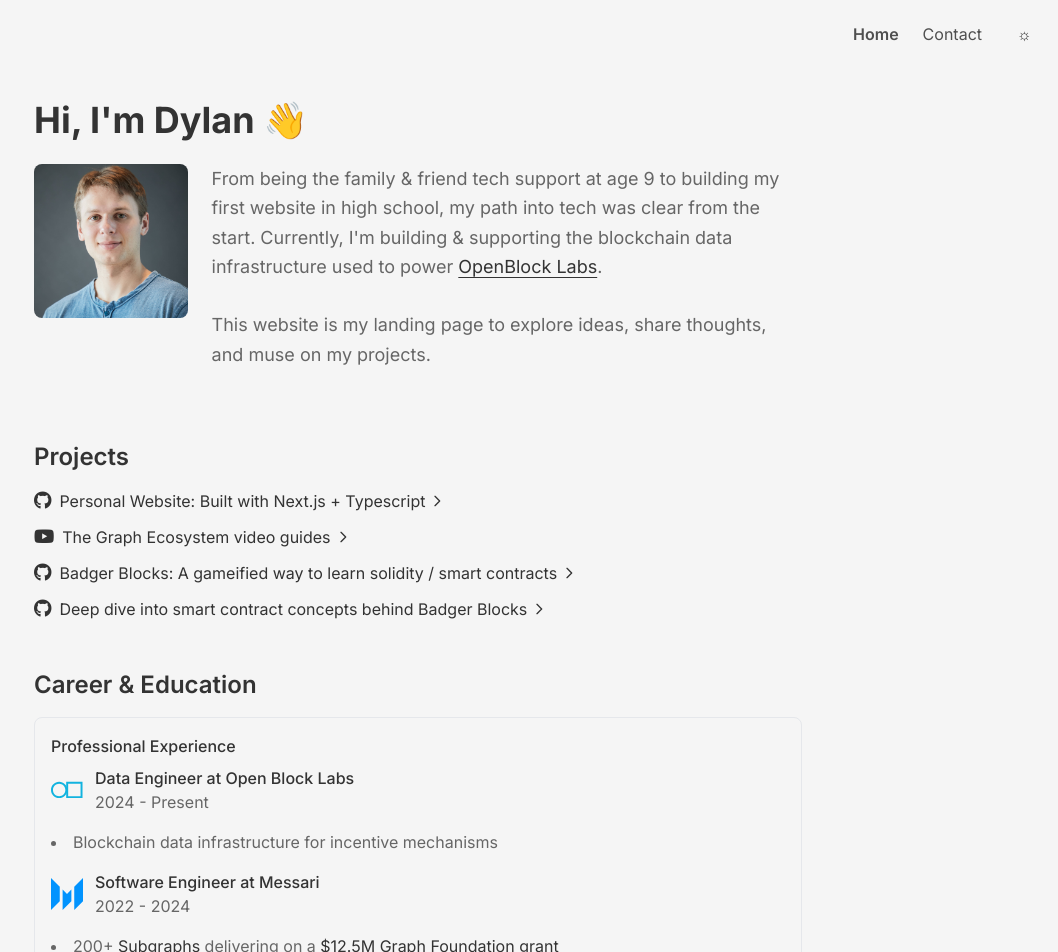
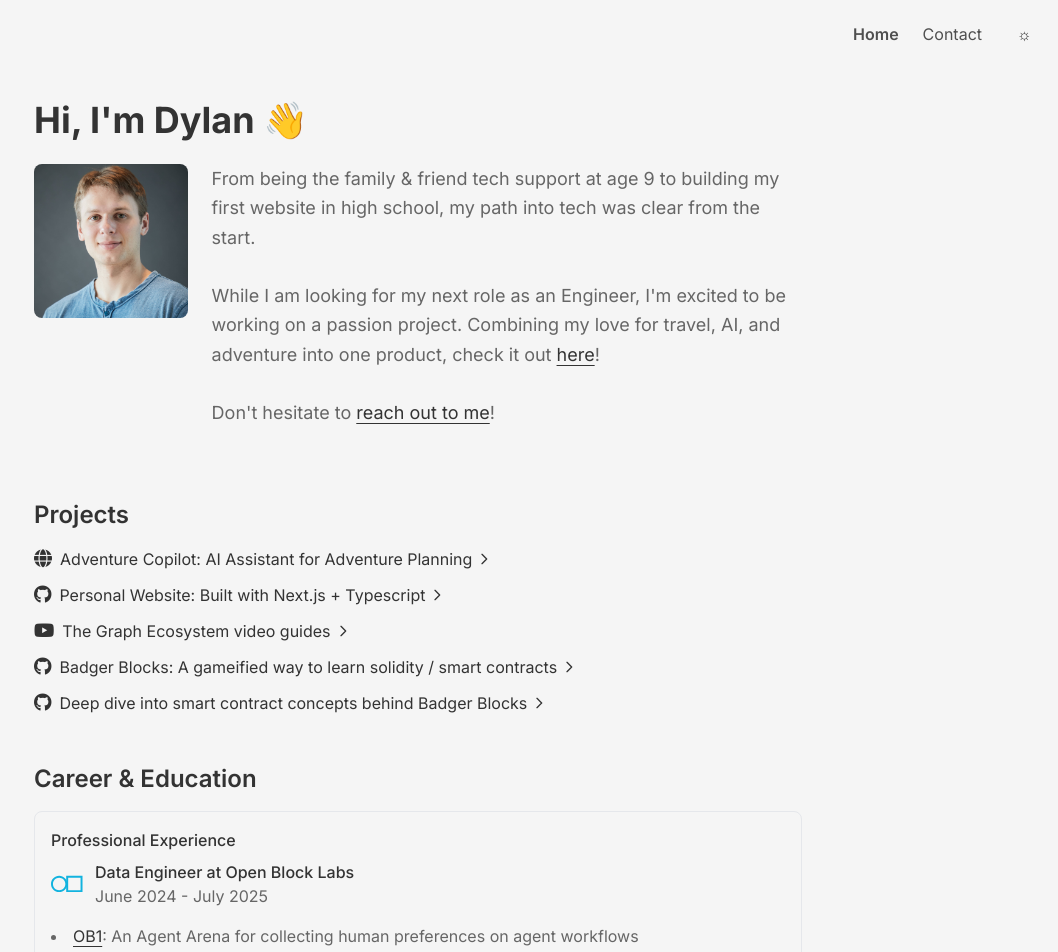
Before and after one commit to melotik/website, a Next.js app: page / in a window 1280 px wide. Shown: the top 952 px of the page, without its empty margins (222-1280 px from the left). Built offline with nearby package versions, Linux system fonts and the light colour scheme.

Commit message:
update landing page with recent life updates

```diff
--- a/app/page.tsx
+++ b/app/page.tsx
@@ -23,18 +23,25 @@
 
           <div className="flex-1">
             <p className="text-lg text-text-secondary leading-relaxed mb-6">
-              From being the family & friend tech support at age 9 to building my first website in high school, my path into tech was clear from the start. Currently, I&apos;m building & supporting the blockchain data infrastructure used to power{' '}
-              <a
-                href="https://www.openblocklabs.com/"
-                target="_blank"
-                rel="noopener noreferrer"
-                className="link-underline"
-              >
-                OpenBlock Labs
-              </a>
-              .
+              From being the family & friend tech support at age 9 to building my first website in high school, my path into tech was clear from the start.
               <br /><br />
-              This website is my landing page to explore ideas, share thoughts, and muse on my projects.
+              While I am looking for my next role as an Engineer, I&apos;m excited to be working on a passion project. Combining my love for travel, AI, and adventure into one product, check it out{' '}
+               <a
+                 href="https://adventure-copilot.vercel.app/"
+                 target="_blank"
+                 rel="noopener noreferrer"
+                 className="link-underline"
+               >
+                 here
+               </a>!
+                               <br /><br />
+                Don&apos;t hesitate to{' '}
+                <a
+                  href="/contact"
+                  className="link-underline"
+                >
+                  reach out to me
+                </a>!
             </p>
           </div>
         </div>
@@ -55,6 +62,17 @@
             <ArrowIcon />
           </a>
           <br /> */}
+                     <a
+             href="https://adventure-copilot.vercel.app/"
+             target="_blank"
+             rel="noopener noreferrer"
+             className="social-link group"
+           >
+             <i className="fas fa-globe text-lg mr-2" />
+             Adventure Copilot: AI Assistant for Adventure Planning
+             <ArrowIcon />
+           </a>
+          <br />
           <a
             href="https://github.com/melotik/website"
             target="_blank"
@@ -127,11 +145,19 @@
                   </a>
                   <div>
                     <h4 className="font-medium">Data Engineer at Open Block Labs</h4>
-                    <p className="text-text-secondary">2024 - Present</p>
+                    <p className="text-text-secondary">June 2024 - July 2025</p>
                   </div>
                 </div>
 
                 <ul className="list-disc list-inside text-text-secondary">
+                  <li><a
+                    href="https://www.obl.dev/"
+                    target="_blank"
+                    rel="noopener noreferrer"
+                    className="link-underline"
+                  >
+                    OB1
+                  </a>: An Agent Arena for collecting human preferences on agent workflows</li>
                   <li>Blockchain data infrastructure for incentive mechanisms</li>
                 </ul>
               </div>
@@ -154,7 +180,7 @@
                   </a>
                   <div>
                     <h4 className="font-medium">Software Engineer at Messari</h4>
-                    <p className="text-text-secondary">2022 - 2024</p>
+                    <p className="text-text-secondary">March 2022 - June2024</p>
                   </div>
                 </div>
 
```
